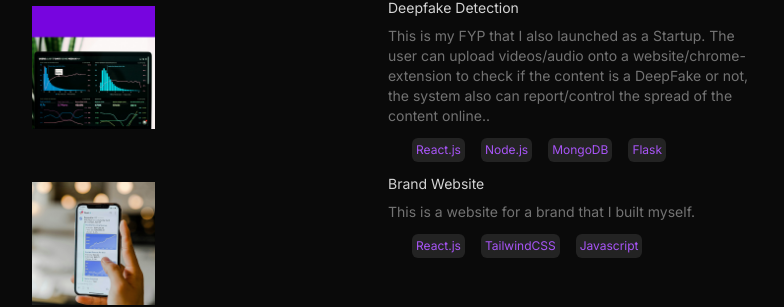
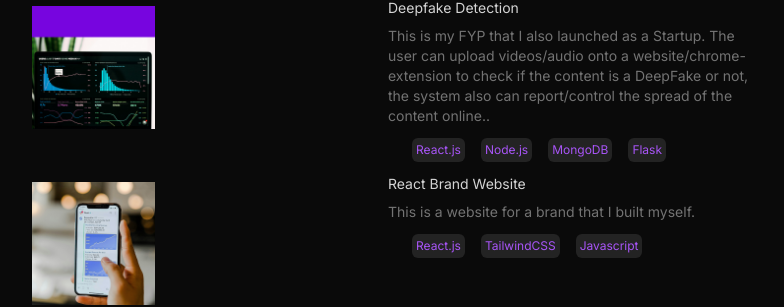
Before and after one commit to saada865/Portfolio, a React (Vite) app: page / in a window 1280 px wide. Shown: the part 3366-3673 px from the top of the page, without its empty margins (252-1036 px from the left). Built offline with nearby package versions, Linux system fonts and the light colour scheme.

Commit message:
refactoring-names

```diff
--- a/src/constants/index.js
+++ b/src/constants/index.js
@@ -48,7 +48,7 @@ export const PROJECTS = [
     technologies: ["React.js", "Node.js", "MongoDB", "Flask"],
   },
   {
-    title: "Brand Website",
+    title: "React Brand Website",
     image: project2,
     link: "https://brand-website-sand.vercel.app/",
     description: "This is a website for a brand that I built myself.",
```
